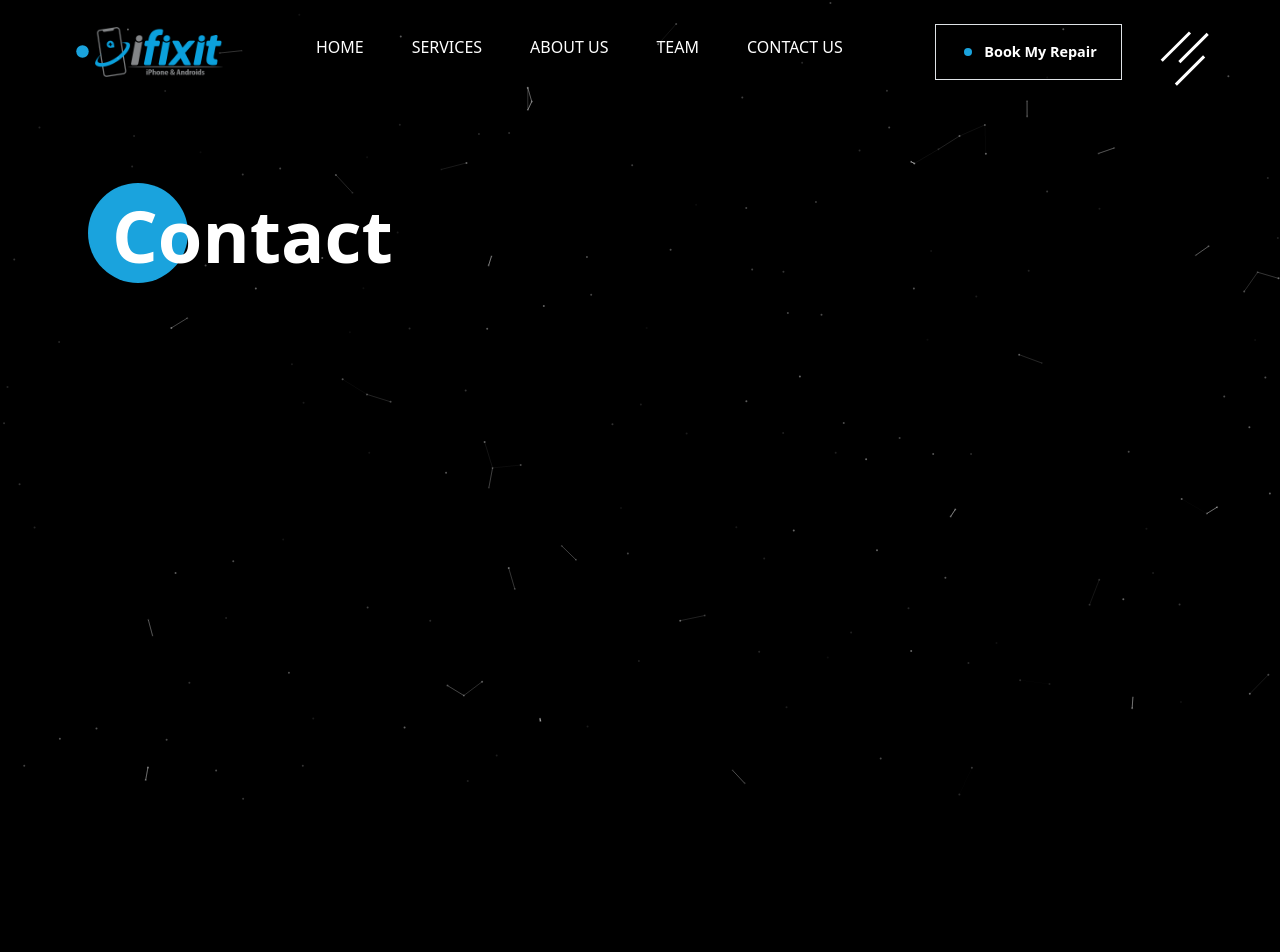
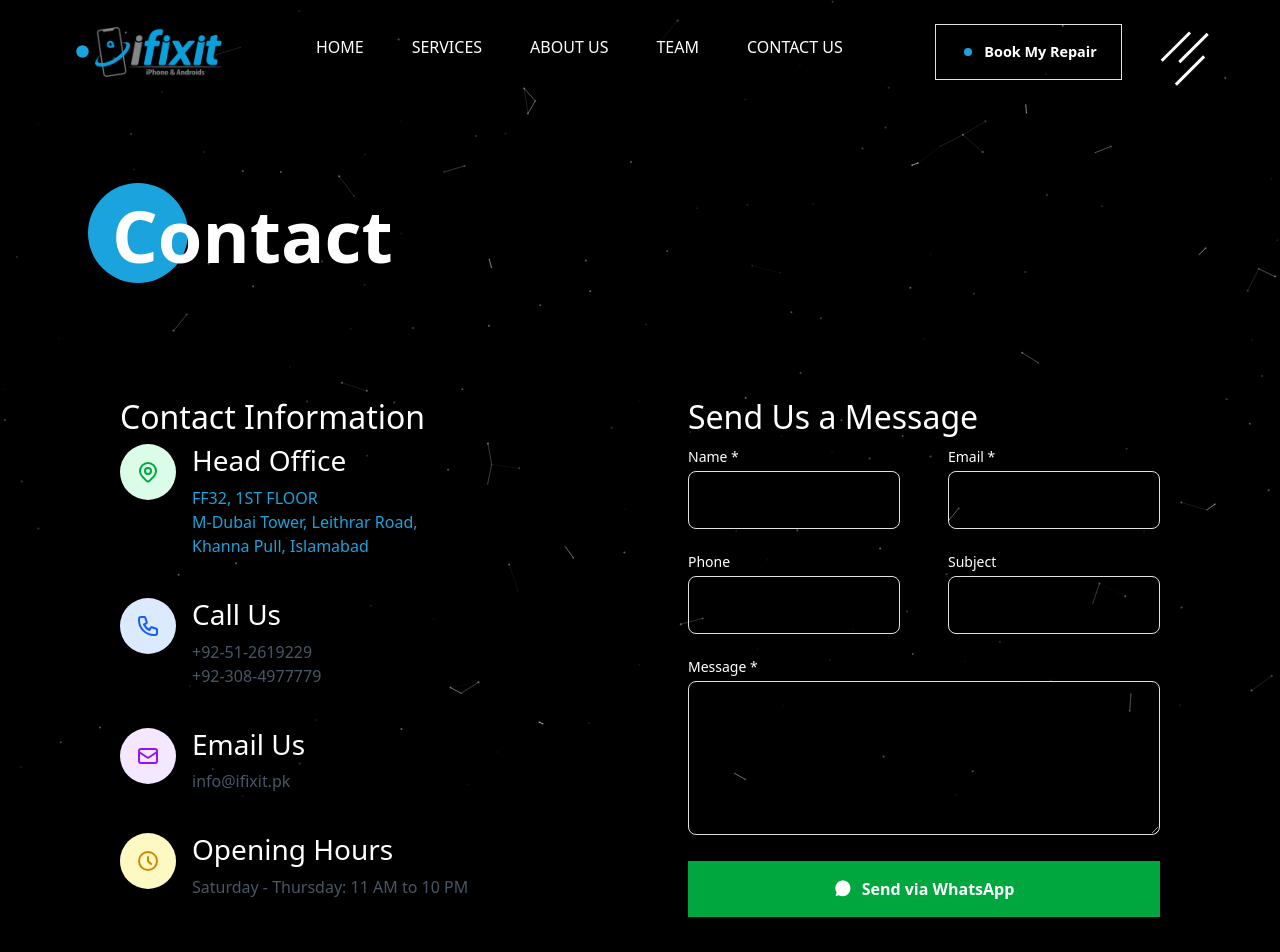
Before and after one commit to MubashirRajput3786/iFixit.pk, a React (Vite) app: page /contact in a window 1280 px wide. Shown: the top 952 px of the page. Before the commit the page ends 904 px from the top, so only its background shows below. Built offline with nearby package versions, Linux system fonts and the light colour scheme.

Commit message:
contact us

```diff
--- a/src/components/CallToAction.jsx
+++ b/src/components/CallToAction.jsx
@@ -14,16 +14,16 @@ const CallToAction = () => {
   useEffect(() => {
     const interval = setInterval(() => {
       setCurrentImage((prev) => (prev + 1) % imageUrls.length);
-    }, 6000); // 1 minute
+    }, 6000); // 6 seconds for demo
 
     return () => clearInterval(interval);
   }, []);
 
   return (
     <section className="relative text-white min-h-screen flex items-center justify-center overflow-hidden">
-      {/* Background image with fade transition */}
+      {/* Background image always centered and covered on all screens */}
       <div
-        className="absolute inset-0 bg-cover bg-center transition-all duration-1000 ease-in-out"
+        className="absolute inset-0 bg-center bg-cover transition-all duration-1000 ease-in-out"
         style={{
           backgroundImage: `url(${imageUrls[currentImage]})`,
           zIndex: -2,
@@ -49,7 +49,7 @@ const CallToAction = () => {
           to="/contact"
           className="inline-block bg-sky-500 hover:bg-sky-400 text-white font-semibold text-lg px-8 py-4 rounded-full shadow-lg transition-all duration-300 hover:scale-105"
         >
-          Contact Customer Care
+          <button>Contact Customer Care</button>
         </Link>
       </div>
     </section>
--- /dev/null
+++ b/src/components/ContactForm.jsx
@@ -0,0 +1,192 @@
+import React, { useState } from 'react';
+
+const ContactForm = () => {
+  const [formData, setFormData] = useState({
+    name: '',
+    email: '',
+    phone: '',
+    subject: '',
+    message: ''
+  });
+
+  const handleChange = (e) => {
+    const { name, value } = e.target;
+    setFormData(prev => ({
+      ...prev,
+      [name]: value
+    }));
+  };
+
+  const handleSubmit = (e) => {
+    e.preventDefault();
+
+    const whatsappMessage =
+      `New Contact Form Submission:\n\n` +
+      `Name: ${formData.name}\n` +
+      `Email: ${formData.email}\n` +
+      `Phone: ${formData.phone}\n` +
+      `Subject: ${formData.subject}\n` +
+      `Message: ${formData.message}`;
+
+    const encodedMessage = encodeURIComponent(whatsappMessage);
+    const whatsappNumber = "923084977779";
+    const whatsappUrl = `https://wa.me/${whatsappNumber}?text=${encodedMessage}`;
+    window.open(whatsappUrl, '_blank');
+
+    setFormData({
+      name: '',
+      email: '',
+      phone: '',
+      subject: '',
+      message: ''
+    });
+  };
+
+  return (
+    <div className="max-w-6xl mx-auto px-4 py-8 md:px-6 lg:px-8">
+      <div className="grid grid-cols-1 md:grid-cols-2 gap-8">
+        {/* Contact Information Section */}
+        <div className=" p-8 rounded-xl shadow-md">
+          <h2 className="text-2xl font-bold text-gray-800 mb-6">Contact Information</h2>
+
+          <div className="space-y-6">
+            <div className="flex items-start">
+              <div className="bg-green-100 p-3 rounded-full mr-4">
+                <svg xmlns="http://www.w3.org/2000/svg" className="h-6 w-6 text-green-600" fill="none" viewBox="0 0 24 24" stroke="currentColor">
+                  <path strokeLinecap="round" strokeLinejoin="round" strokeWidth={2} d="M17.657 16.657L13.414 20.9a1.998 1.998 0 01-2.827 0l-4.244-4.243a8 8 0 1111.314 0z" />
+                  <path strokeLinecap="round" strokeLinejoin="round" strokeWidth={2} d="M15 11a3 3 0 11-6 0 3 3 0 016 0z" />
+                </svg>
+              </div>
+              <div>
+                <h3 className="text-lg font-semibold text-gray-700">Head Office</h3>
+                <p className="text-[#1AA3DD]">FF32, 1ST FLOOR<br />M-Dubai Tower, Leithrar Road,<br />Khanna Pull, Islamabad</p>
+              </div>
+            </div>
+
+            <div className="flex items-start">
+              <div className="bg-blue-100 p-3 rounded-full mr-4">
+                <svg xmlns="http://www.w3.org/2000/svg" className="h-6 w-6 text-blue-600" fill="none" viewBox="0 0 24 24" stroke="currentColor">
+                  <path strokeLinecap="round" strokeLinejoin="round" strokeWidth={2} d="M3 5a2 2 0 012-2h3.28a1 1 0 01.948.684l1.498 4.493a1 1 0 01-.502 1.21l-2.257 1.13a11.042 11.042 0 005.516 5.516l1.13-2.257a1 1 0 011.21-.502l4.493 1.498a1 1 0 01.684.949V19a2 2 0 01-2 2h-1C9.716 21 3 14.284 3 6V5z" />
+                </svg>
+              </div>
+              <div>
+                <h3 className="text-lg font-semibold text-gray-700">Call Us</h3>
+                <p className="text-gray-600">+92-51-2619229<br />+92-308-4977779</p>
+              </div>
+            </div>
+
+            <div className="flex items-start">
+              <div className="bg-purple-100 p-3 rounded-full mr-4">
+                <svg xmlns="http://www.w3.org/2000/svg" className="h-6 w-6 text-purple-600" fill="none" viewBox="0 0 24 24" stroke="currentColor">
+                  <path strokeLinecap="round" strokeLinejoin="round" strokeWidth={2} d="M3 8l7.89 5.26a2 2 0 002.22 0L21 8M5 19h14a2 2 0 002-2V7a2 2 0 00-2-2H5a2 2 0 00-2 2v10a2 2 0 002 2z" />
+                </svg>
+              </div>
+              <div>
+                <h3 className="text-lg font-semibold text-gray-700">Email Us</h3>
+                <p className="text-gray-600">info@ifixit.pk</p>
+              </div>
+            </div>
+
+            <div className="flex items-start">
+              <div className="bg-yellow-100 p-3 rounded-full mr-4">
+                <svg xmlns="http://www.w3.org/2000/svg" className="h-6 w-6 text-yellow-600" fill="none" viewBox="0 0 24 24" stroke="currentColor">
+                  <path strokeLinecap="round" strokeLinejoin="round" strokeWidth={2} d="M12 8v4l3 3m6-3a9 9 0 11-18 0 9 9 0 0118 0z" />
+                </svg>
+              </div>
+              <div>
+                <h3 className="text-lg font-semibold text-gray-700">Opening Hours</h3>
+                <p className="text-gray-600">Saturday - Thursday: 11 AM to 10 PM</p>
+              </div>
+            </div>
+          </div>
+        </div>
+
+        {/* Contact Form Section */}
+        <div className=" p-8 rounded-xl shadow-md">
+          <h2 className="text-2xl font-bold text-gray-800 mb-6">Send Us a Message</h2>
+
+          <form onSubmit={handleSubmit} className="space-y-5">
+            <div className="grid grid-cols-1 md:grid-cols-2 gap-5">
+              <div>
+                <label htmlFor="name" className="block text-sm font-medium  mb-1">Name *</label>
+                <input
+                  type="text"
+                  id="name"
+                  name="name"
+                  value={formData.name}
+                  onChange={handleChange}
+                  required
+                  className="w-full px-4 py-3 border  rounded-lg focus:ring-2 focus:ring-green-500 focus:border-green-500 transition"
+                />
+              </div>
+
+              <div>
+                <label htmlFor="email" className="block text-sm font-medium  mb-1">Email *</label>
+                <input
+                  type="email"
+                  id="email"
+                  name="email"
+                  value={formData.email}
+                  onChange={handleChange}
+                  required
+                  className="w-full px-4 py-3 border border-gray-300 rounded-lg focus:ring-2 focus:ring-green-500 focus:border-green-500 transition"
+                />
+              </div>
+            </div>
+
+            <div className="grid grid-cols-1 md:grid-cols-2 gap-5">
+              <div>
+                <label htmlFor="phone" className="block text-sm font-medium  mb-1">Phone</label>
+                <input
+                  type="tel"
+                  id="phone"
+                  name="phone"
+                  value={formData.phone}
+                  onChange={handleChange}
+                  className="w-full px-4 py-3 border border-gray-300 rounded-lg focus:ring-2 focus:ring-green-500 focus:border-green-500 transition"
+                />
+              </div>
+
+              <div>
+                <label htmlFor="subject" className="block text-sm font-medium  mb-1">Subject</label>
+                <input
+                  type="text"
+                  id="subject"
+                  name="subject"
+                  value={formData.subject}
+                  onChange={handleChange}
+                  className="w-full px-4 py-3 border border-gray-300 rounded-lg focus:ring-2 focus:ring-green-500 focus:border-green-500 transition"
+                />
+              </div>
+            </div>
+
+            <div>
+              <label htmlFor="message" className="block text-sm font-medium  mb-1">Message *</label>
+              <textarea
+                id="message"
+                name="message"
+                value={formData.message}
+                onChange={handleChange}
+                rows="5"
+                required
+                className="w-full px-4 py-3 border border-gray-300 rounded-lg focus:ring-2 focus:ring-green-500 focus:border-green-500 transition"
+              ></textarea>
+            </div>
+
+            <button
+              type="submit"
+              className="w-full bg-green-600 hover:bg-green-700 text-white font-semibold py-3 px-4 rounded-lg transition duration-300 flex items-center justify-center"
+            >
+              <svg xmlns="http://www.w3.org/2000/svg" className="h-5 w-5 mr-2" viewBox="0 0 24 24" fill="currentColor">
+                <path d="M17.472 14.382c-.297-.149-1.758-.867-2.03-.967-.273-.099-.471-.148-.67.15-.197.297-.767.966-.94 1.164-.173.199-.347.223-.644.075-.297-.15-1.255-.463-2.39-1.475-.883-.788-1.48-1.761-1.653-2.059-.173-.297-.018-.458.13-.606.134-.133.298-.347.446-.52.149-.174.198-.298.298-.497.099-.198.05-.371-.025-.52-.075-.149-.669-1.612-.916-2.207-.242-.579-.487-.5-.669-.51-.173-.008-.371-.01-.57-.01-.198 0-.52.074-.792.372-.272.297-1.04 1.016-1.04 2.479 0 1.462 1.065 2.875 1.213 3.074.149.198 2.096 3.2 5.077 4.487.709.306 1.262.489 1.694.625.712.227 1.36.195 1.871.118.571-.085 1.758-.719 2.006-1.413.248-.694.248-1.289.173-1.413-.074-.124-.272-.198-.57-.347m-6.29-12.968c-5.297 0-9.588 4.315-9.588 9.632 0 1.899.558 3.664 1.516 5.15L1.8 20.8l3.874-1.23a9.58 9.58 0 0 0 4.507 1.13c5.297 0 9.589-4.315 9.589-9.632 0-5.317-4.292-9.632-9.589-9.632" />
+              </svg>
+              Send via WhatsApp
+            </button>
+          </form>
+        </div>
+      </div>
+    </div>
+  );
+};
+
+export default ContactForm;
--- a/src/pages/Contact.jsx
+++ b/src/pages/Contact.jsx
@@ -1,6 +1,7 @@
 import React, { useEffect, useRef } from "react";
 import gsap from "gsap";
 import { Particless } from "../components/Particles";
+import ContactForm from "../components/ContactForm";
 
 const contact = () => {
   const headingRef = useRef();
@@ -30,7 +31,7 @@ const contact = () => {
               </h2>
             </div>
           </div>
-
+<ContactForm/>
         </div>
       </div>
     </div>
```
